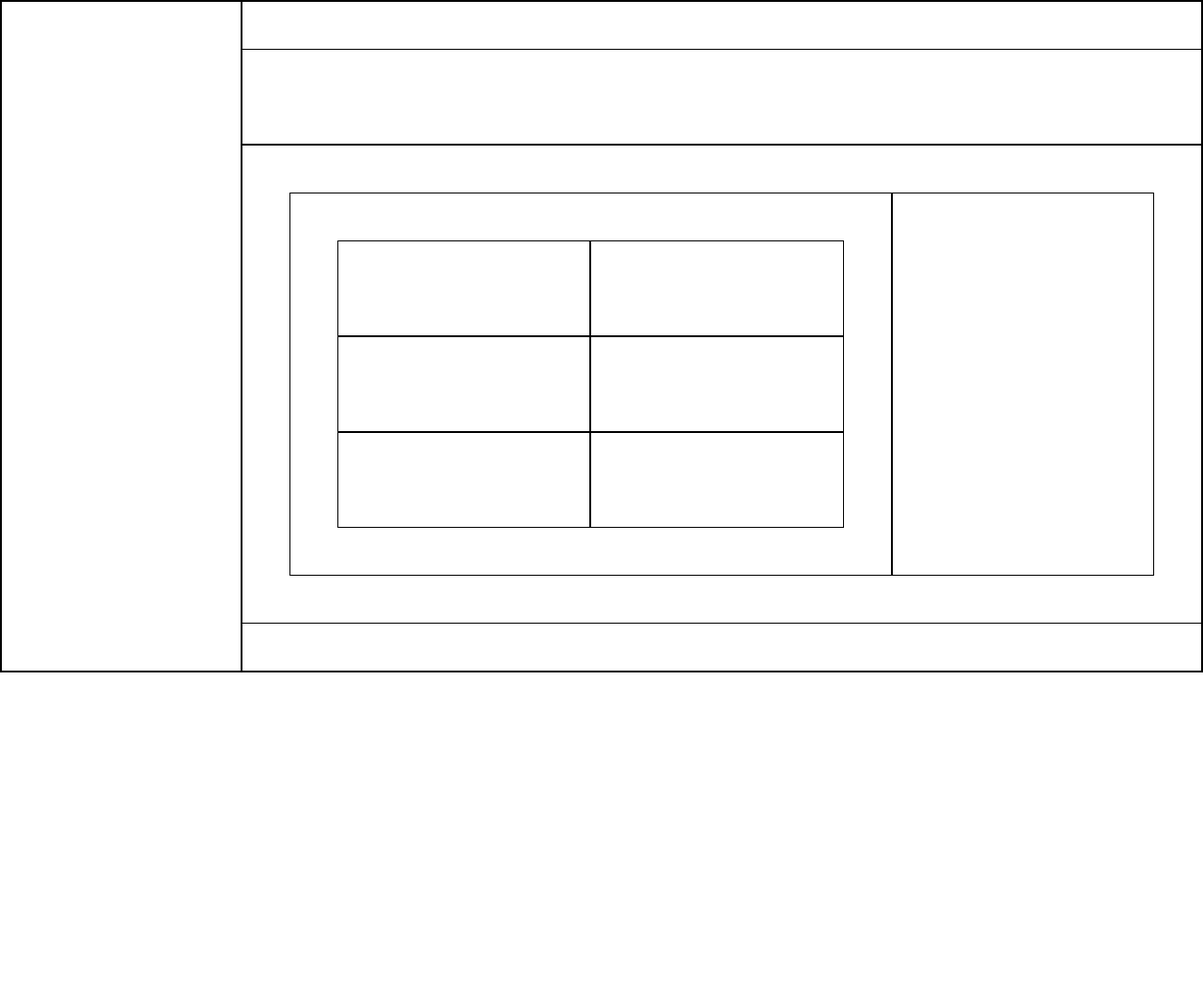
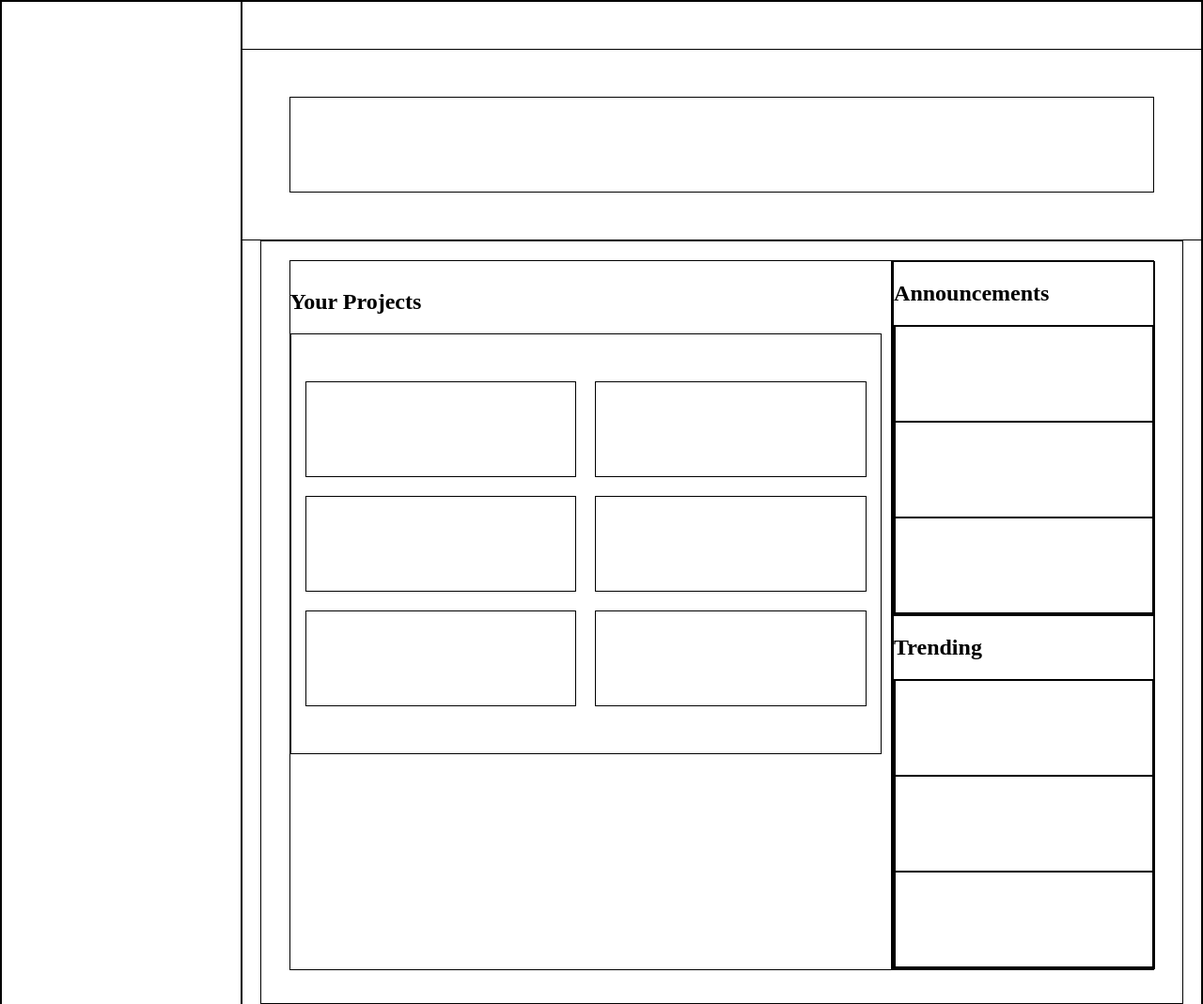
Before and after one commit to Rastko27/admin-dashboard, a plain HTML site: page index.html in a window 1280 px wide. Shown: the top 1069 px of the page at 94% size. Before the commit the page ends 800 px from the top, so only its background shows below. Drawn offline with Linux system fonts and the light colour scheme.

Commit message:
Finish content-wrapper layout

```diff
--- a/index.html
+++ b/index.html
@@ -13,9 +13,13 @@
         </div>
         <div class="right-wrapper">
             <div class="header">
+                <div class="header-wrapper">
 
                 </div>
+            </div>
             <div class="content-wrapper">
+                <div class="content-heading-wrapper">
+                    <h2>Your Projects</h2>
                     <div class="content-wrapper-left">
                         <div></div>
                         <div></div>
@@ -24,8 +28,24 @@
                         <div></div>
                         <div></div>
                     </div>
+                </div>
                 <div class="content-wrapper-right">
-
+                    <div class="inner-content-wrapper">
+                        <h2>Announcements</h2>
+                        <div class="content-right-stack announcements">
+                            <div class="content-right"></div>
+                            <div class="content-right"></div>
+                            <div class="content-right"></div>
+                        </div>
+                    </div>
+                    <div class="inner-content-wrapper">
+                        <h2>Trending</h2>
+                        <div class="content-right-stack trending">
+                            <div class="content-right"></div>
+                            <div class="content-right"></div>
+                            <div class="content-right"></div>
+                        </div>
+                    </div>
                 </div>
             </div>
         </div>
--- a/style.css
+++ b/style.css
@@ -5,6 +5,7 @@ body{
 .page-wrapper{
     display: grid;
     grid-template-columns: 1fr 4fr;
+    grid-template-rows: 1fr;
     padding: 0;
 }
 
@@ -28,9 +29,47 @@ div{
 .content-wrapper{
     display: grid;
     grid-template-columns: 2.3fr 1fr;
+    padding: 20px 30px 35px 30px;
 }
 
 .content-wrapper-left{
     display: grid;
     grid-template-columns: 1fr 1fr;
+    gap: 20px;
+    padding-left: 15px;
+    padding-right: 15px;
 }
+
+.content-heading-wrapper{
+    padding: 10px 10px 0px 0px;
+}
+
+.content-wrapper-right{
+    display: flex;
+    flex-direction: column;
+    justify-content: space-between;
+    align-items: flex-start;
+    padding: 0;
+}
+
+.inner-content-wrapper{
+    padding: 0;
+    width: 100%;
+}
+
+.content-right-stack{
+    display: flex;
+    flex-direction: column;
+    justify-content: center;
+    align-items: stretch;
+    padding: 0;
+}
+
+.content-right{
+}
+
+.header-wrapper{
+    display: grid;
+    grid-template-columns: 1fr;
+    grid-template-rows: 1fr 1fr;
+}
```
Lines whose indentation alone changed are shown as unchanged.
